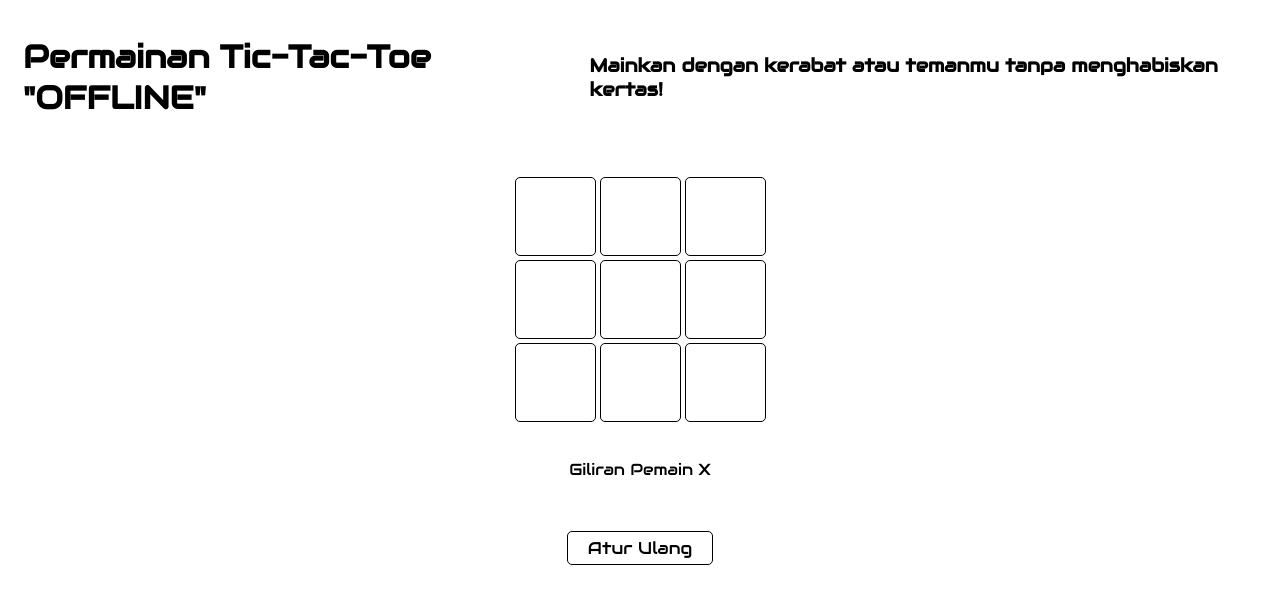
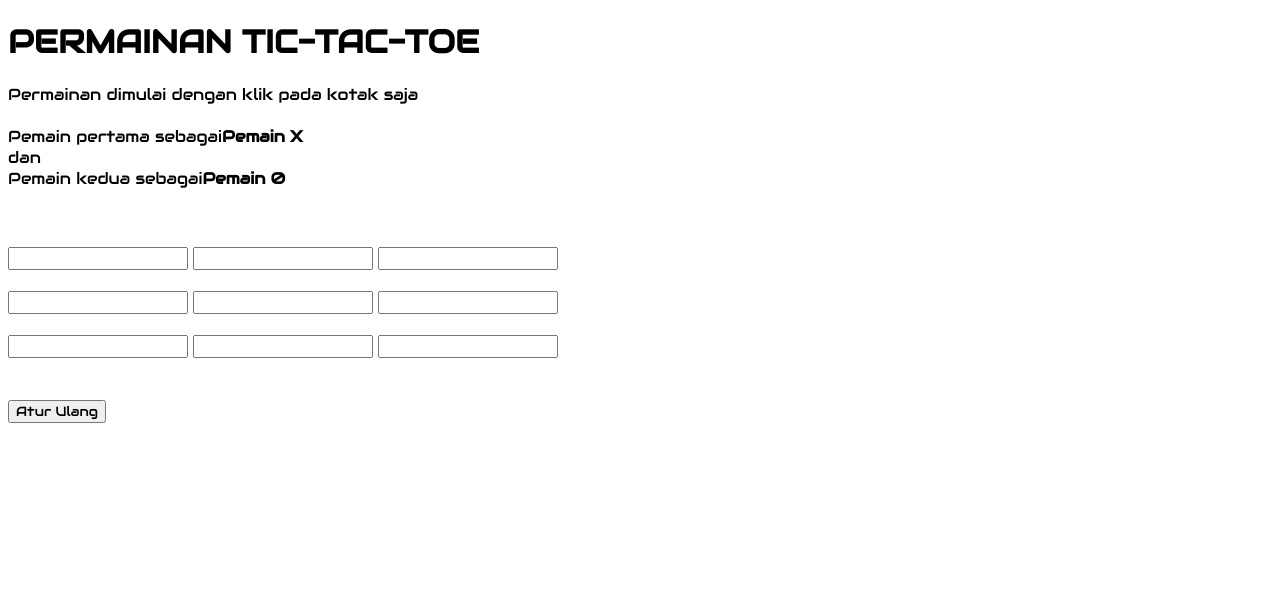
Before and after one commit to icnsi/icnsi.github.io, a plain HTML site: page index.html in a window 1280 px wide. Drawn offline with Linux system fonts and the light colour scheme.

Commit message:
Update index.html

```diff
--- a/index.html
+++ b/index.html
@@ -11,15 +11,37 @@
 </head>
 
 <body>
-  <div class="header">
-     <h1>Permainan Tic-Tac-Toe "OFFLINE"</h1><br>
-     <h3>Mainkan dengan kerabat atau temanmu tanpa menghabiskan kertas!</h3>
-     </div>
-     <div class="box">
-        <div class="row"> <input class="btn" type="text" readonly> <input class="btn" type="text" readonly> <input class="btn" type="text" readonly> </div>
-        <div class="row"> <input class="btn" type="text" readonly> <input class="btn" type="text" readonly> <input class="btn" type="text" readonly> </div>
-        <div class="row"> <input class="btn" type="text" readonly> <input class="btn" type="text" readonly> <input class="btn" type="text" readonly> </div>
-     </div>
-     <p class="result">Giliran Pemain X</p>
-     <div class="reset"> <button id="reset">Atur Ulang</button> </div>
+
+    <div id="main">
+
+        <h1>PERMAINAN TIC-TAC-TOE</h1>
+
+        <p id="ins">Permainan dimulai dengan klik pada kotak saja<br><br>Pemain pertama sebagai<b>Pemain X</b><br>dan<br>Pemain kedua sebagai<b>Pemain 0</b></p>
+        <br><br>
+        <input type="text" id="b1" onclick=
+            "myfunc_3(); myfunc();" readonly>
+        <input type="text" id="b2" onclick=
+            "myfunc_4(); myfunc();" readonly>
+        <input type="text" id="b3" onclick=
+            "myfunc_5(); myfunc();" readonly>
+        <br><br>
+        <input type="text" id="b4" onclick=
+            "myfunc_6(); myfunc();" readonly>
+        <input type="text" id="b5" onclick=
+            "myfunc_7(); myfunc();" readonly>
+        <input type="text" id="b6" onclick=
+            "myfunc_8(); myfunc();" readonly>
+        <br><br>
+        <input type="text" id="b7" onclick=
+            "myfunc_9(); myfunc();" readonly>
+        <input type="text" id="b8" onclick=
+            "myfunc_10();myfunc();" readonly>
+        <input type="text" id="b9" onclick=
+            "myfunc_11();myfunc();" readonly>
+        <br><br><br>
+        <button id="but" onclick="myfunc_2()">Atur Ulang</button>
+      <br><br>
+        <p id="print"></p>
+    </div>
+
 </body>
```
